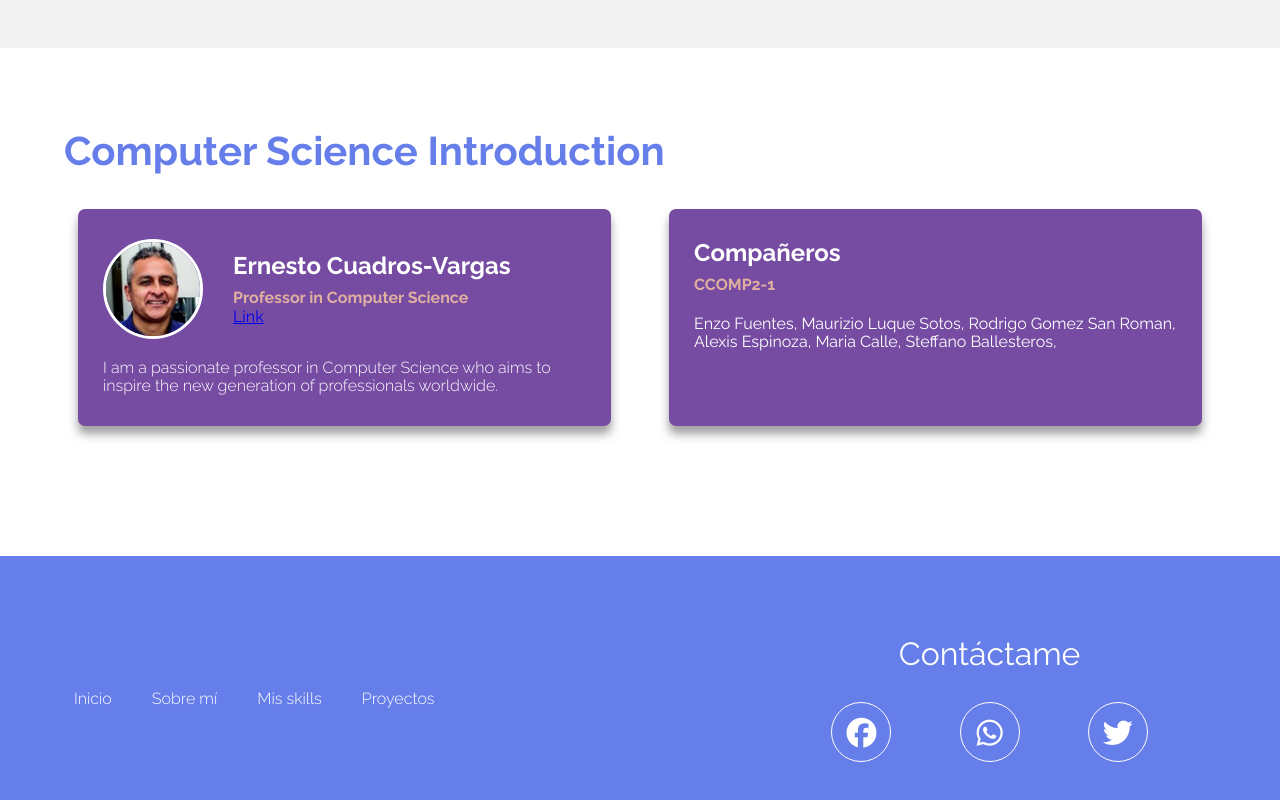
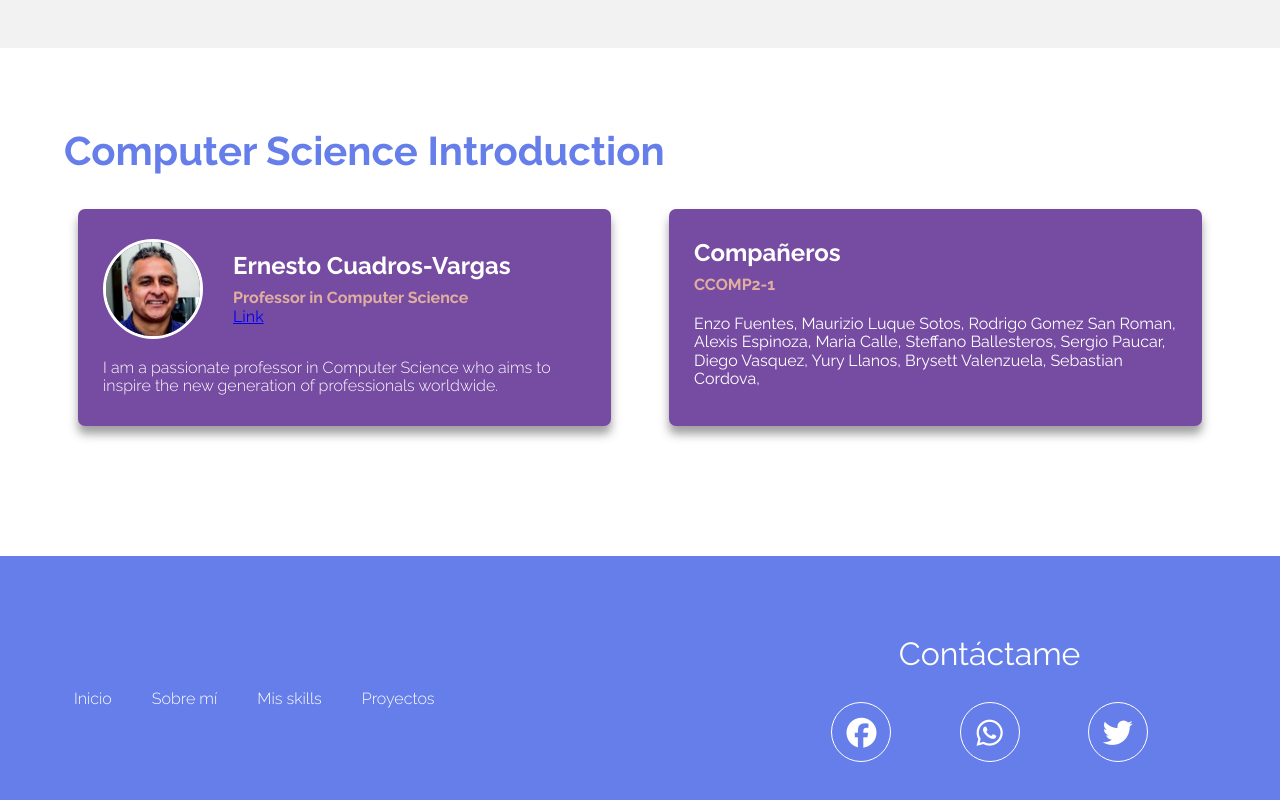
Before and after one commit to pamelavillar/pamelaallisonvillarticona, a plain HTML site: page index.html in a window 1280 px wide. Shown: the part 2077-2877 px from the top of the page. Drawn offline with Linux system fonts and the light colour scheme.

Commit message:
Update index.html

```diff
--- a/index.html
+++ b/index.html
@@ -123,6 +123,11 @@
                     <a href="https://alexisespinozavillanueva.netlify.app/" target="_blank" class="compas__items">Alexis Espinoza,</a>
                     <a href="https://mariabelencallepinto.netlify.app/" target="_blank" class="compas__items">Maria Calle,</a>
                     <a href="https://steffanoaaronballesterosroque.netlify.app/" target="_blank" class="compas__items">Steffano Ballesteros,</a>
+                    <a href="https://sergio-alejandro-paucar-cruz.web.app/" target="_blank" class="compas__items">Sergio Paucar,</a>
+                    <a href="https://diegovasqueztorres.000webhostapp.com/" target="_blank" class="compas__items">Diego Vasquez,</a>
+                    <a href="https://yuryyohanllanos.web.app/" target="_blank" class="compas__items">Yury Llanos,</a>
+                    <a href="https://brysettmagelyvalenzuelalazarte.github.io/" target="_blank" class="compas__items">Brysett Valenzuela,</a>
+                    <a href="https://eduardosebastiancordovachoque.netlify.app/" target="_blank" class="compas__items">Sebastian Cordova,</a>
                 </article>
             </div>
 
```
